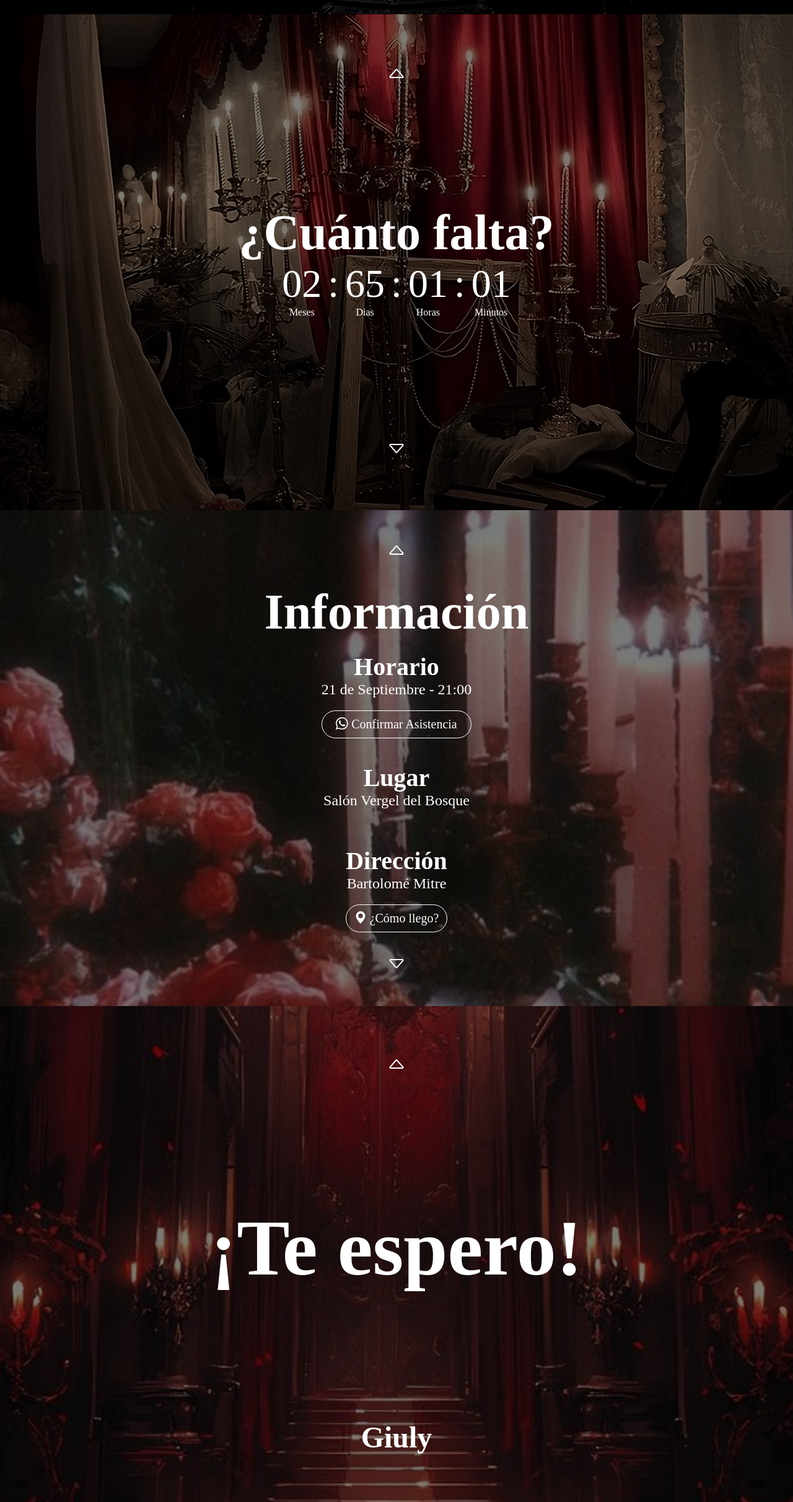
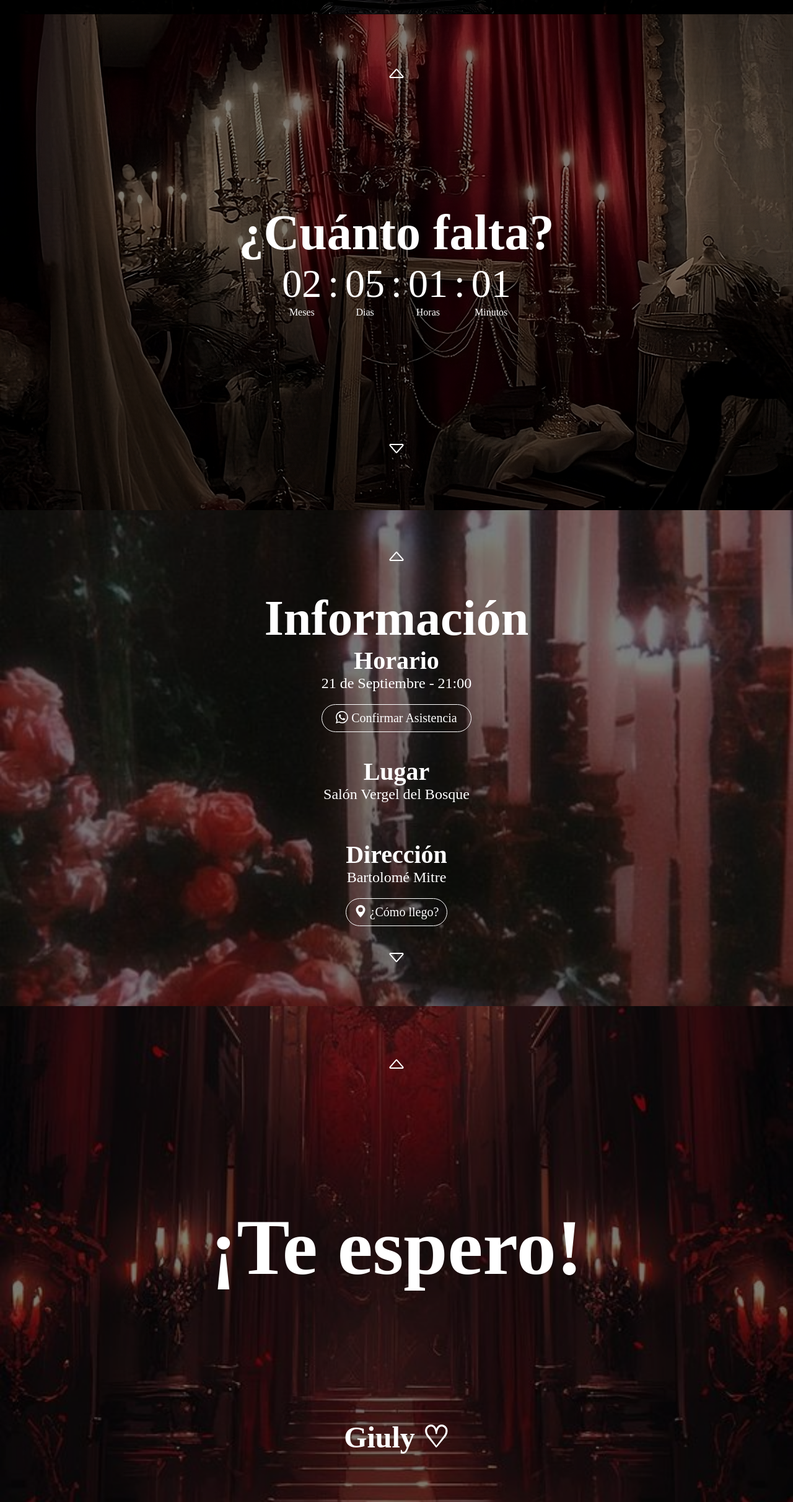
Before and after one commit to NachoXS15/GiulyXV, a plain HTML site: page index.html in a window 1280 px wide. Shown: the part 777-3200 px from the top of the page at 62% size. Drawn offline with Linux system fonts and the light colour scheme; a web font is replaced by a local one.

Commit message:
added metadata and updated countdown

```diff
--- a/index.html
+++ b/index.html
@@ -6,6 +6,8 @@
     <meta name="viewport" content="width=device-width, initial-scale=1.0">
     <title>GiulyXV</title>
     <meta name="author" content="Ignacio Joaquín Pantoja">
+    <meta name="description" content="Web interactiva para invitación a los XV de Giuly">
+    <meta name="description" content="Scroll desactivado, navegabilidad solo mediante botones">
     <link rel="stylesheet" href="style.css">
     <link rel="stylesheet" href="https://use.typekit.net/drd6own.css">
 </head>
@@ -86,11 +88,11 @@
                     </svg>
                 </a>
                 <div id="info-text">
-                    <h2 class="cursive-title" style="height: 70px;">Información</h2>
+                    <h2 class="cursive-title" style="height: 50px;">Información</h2>
                     <div>
                         <h3>Horario</h3>
                         <h4>21 de Septiembre - 21:00</h4>
-                        <a href="https://wa.link/qwh5z9"><svg
+                        <a href="https://wa.link/vn8emx"><svg
                                 xmlns="http://www.w3.org/2000/svg" width="20" height="20" fill="currentColor"
                                 class="bi bi-whatsapp" viewBox="0 0 16 16">
                                 <path
@@ -140,7 +142,10 @@
                 </svg>
             </a>
             <h1 class="cursive-title">¡Te espero!</h1>
-            <h3 class="cursive-title">Giuly</h3>
+            <h3 class="cursive-title">
+                Giuly
+                <span>♡</span>
+            </h3>
         </div>
     </footer>
     <script src="script.js"></script>
--- a/script.js
+++ b/script.js
@@ -24,13 +24,14 @@ function updateCountdown() {
         return;
     }
 
-    const months = Math.floor(distance / (1000 * 60 * 60 * 24 * 30));
-    const days = Math.floor(distance / (1000 * 60 * 60 * 24));
+    const totalDays = Math.floor(distance / (1000 * 60 * 60 * 24));
+    const totalMonths = Math.floor(totalDays / 30); // Aproximación
+    const days = totalDays % 30;
     const hours = Math.floor((distance % (1000 * 60 * 60 * 24)) / (1000 * 60 * 60));
     const minutes = Math.floor((distance % (1000 * 60 * 60)) / (1000 * 60));
     const seconds = Math.floor((distance % (1000 * 60)) / 1000);
 
-    eMonths.innerText = formatNumber(months)
+    eMonths.innerText = formatNumber(totalMonths)
     eDays.innerText = formatNumber(days);
     eHours.innerText = formatNumber(hours);
     eMinutes.innerText = formatNumber(minutes);
```
